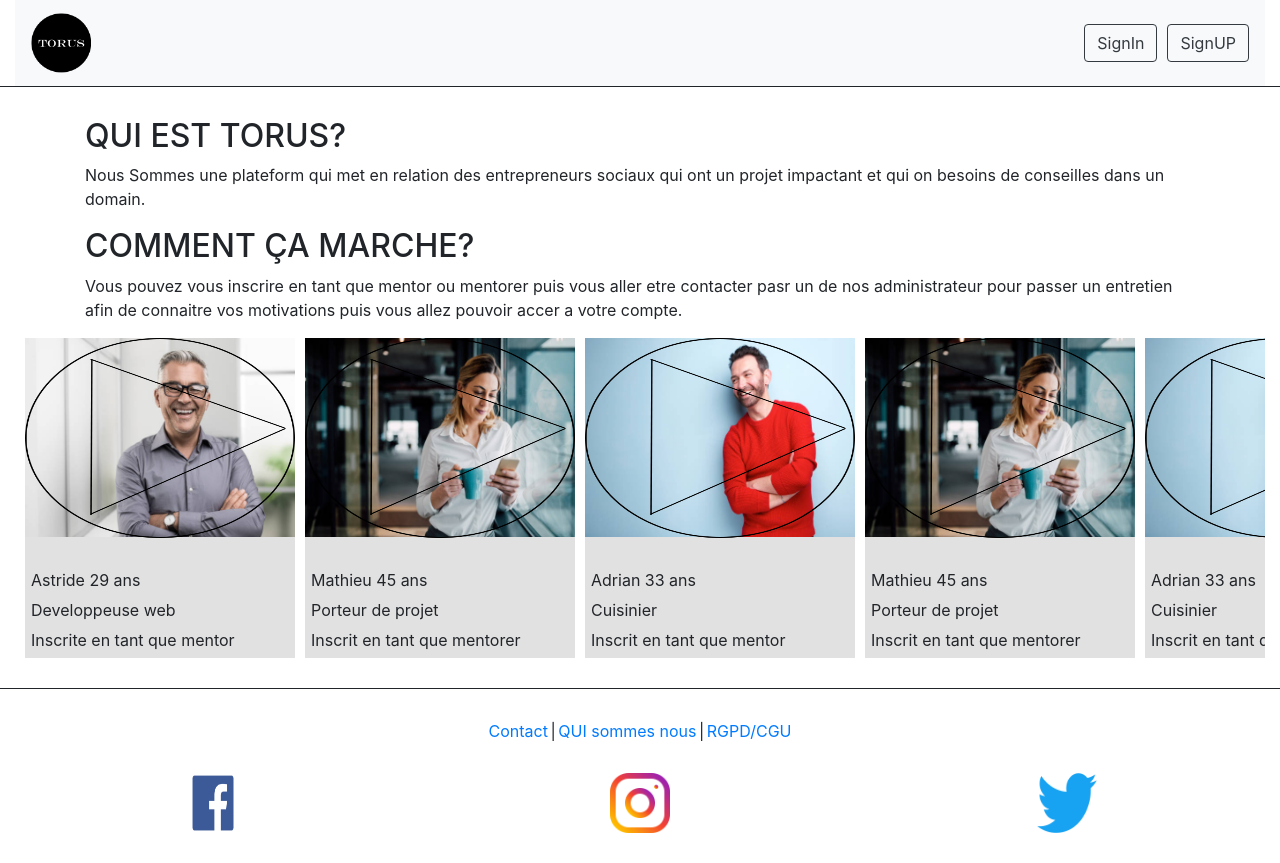
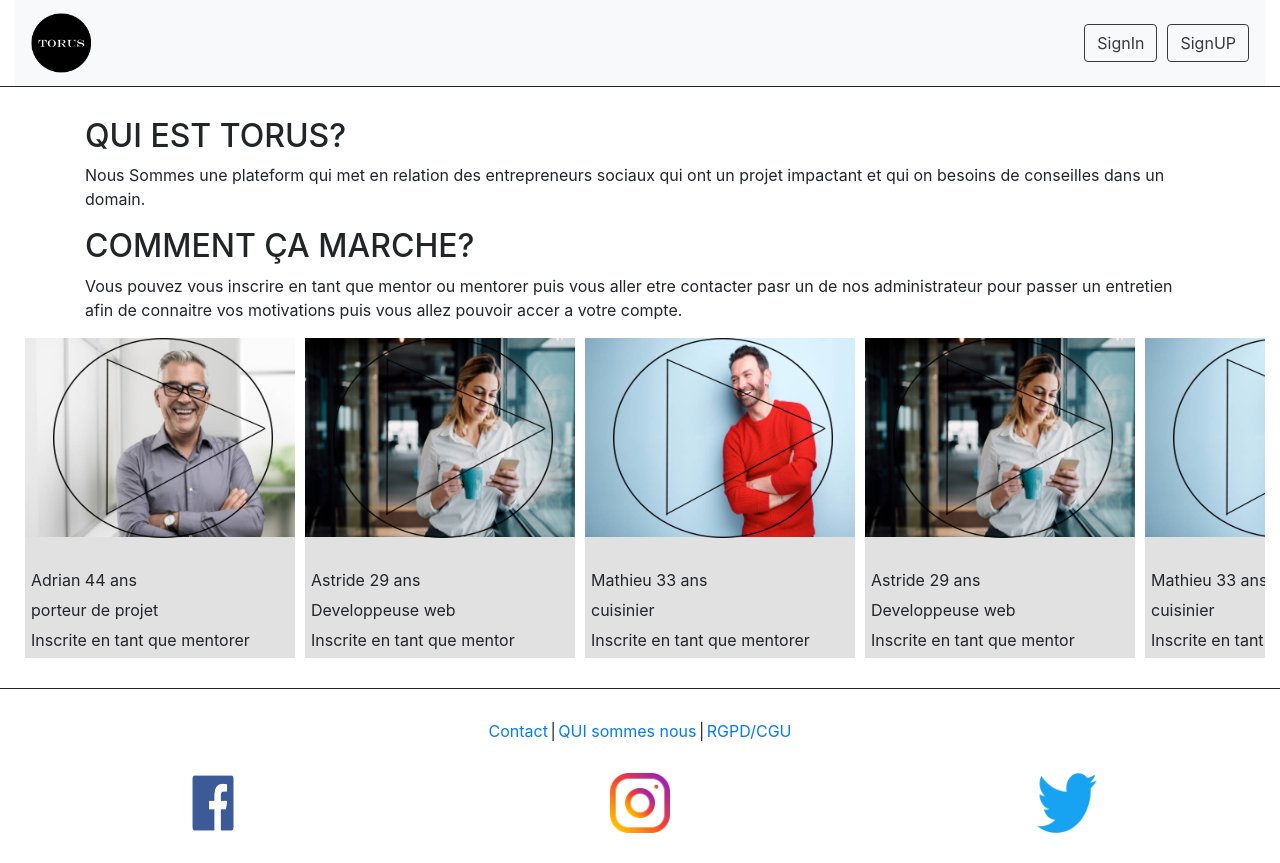
Before and after one commit to aminehadefdev/projet_pro_front, a React (Create React App) app: page / in a window 1280 px wide. Built offline with nearby package versions, Linux system fonts and the light colour scheme.

Commit message:
morcelement du code

```diff
--- a/src/App.css
+++ b/src/App.css
@@ -28,10 +28,11 @@
 }
 
 .item .img-btn{
-    width: 270px;
+    width: 220px;
     height: 200px;
     position: relative;
     z-index: 2;
+    left: 28px;
 }
 .item .img{
     width: 270px;
--- a/src/components/MainHome.js
+++ b/src/components/MainHome.js
@@ -1,68 +1,17 @@
 import React, {useState} from 'react';
-//style={{backgroundImage: `url(/assets/images/BP.png)`}}
+
+import Presentation from './Presentation'
+import Temoignage from './Temoignage'
 function MainHome(){
     return(
       <main className="container-fluid main">
-        <div className="container">
-          <div>
-            <h2>QUI EST TORUS?</h2>
-            <p>
-              Nous Sommes une plateform qui met en relation des entrepreneurs sociaux qui ont un projet impactant et qui on besoins de conseilles dans un domain.
-            </p>
-          </div>
-          <div>
-            <h2>COMMENT ÇA MARCHE?</h2>
-            <p>Vous pouvez vous inscrire en tant que mentor ou mentorer puis vous aller etre contacter pasr un de nos administrateur pour passer un entretien afin de connaitre vos motivations puis vous allez pouvoir accer a votre compte.</p>
-          </div>
-        </div>
+        <Presentation />
         <div className="container-tems">
-          <div className="item">
-            <div>
-              <img className="img-btn" src="/assets/images/BP.png" />
-              <img className="img" src="/assets/images/photo2.jpg" />
-            </div>
-            <div>
-              <p>Astride 29 ans</p>
-              <p>Developpeuse web</p>
-              <p>Inscrite en tant que mentor</p>
-            </div>
-          </div>
-          <div className="item">
-            <img className="img-btn" src="/assets/images/BP.png" />
-            <img className="img" src="/assets/images/photo3.jpg" />
-            <div>
-              <p>Mathieu 45 ans</p>
-              <p>Porteur de projet</p>
-              <p>Inscrit en tant que mentorer</p>
-            </div>
-          </div>
-          <div className="item">
-            <img className="img-btn" src="/assets/images/BP.png" />
-            <img className="img" src="/assets/images/photo4.jpg" />
-            <div>
-              <p>Adrian 33 ans</p>
-              <p>Cuisinier</p>
-              <p>Inscrit en tant que mentor</p>
-            </div>
-          </div>
-          <div className="item">
-            <img className="img-btn" src="/assets/images/BP.png" />
-            <img className="img" src="/assets/images/photo3.jpg" />
-            <div>
-              <p>Mathieu 45 ans</p>
-              <p>Porteur de projet</p>
-              <p>Inscrit en tant que mentorer</p>
-            </div>
-          </div>
-          <div className="item">
-            <img className="img-btn" src="/assets/images/BP.png" />
-            <img className="img" src="/assets/images/photo4.jpg" />
-            <div>
-              <p>Adrian 33 ans</p>
-              <p>Cuisinier</p>
-              <p>Inscrit en tant que mentor</p>
-            </div>
-          </div>
+          <Temoignage src="assets/images/photo2.jpg" personne="Adrian 44 ans" job="porteur de projet" role="mentorer"/>
+          <Temoignage src="/assets/images/photo3.jpg" personne="Astride 29 ans" job="Developpeuse web" role="mentor"/>
+          <Temoignage src="/assets/images/photo4.jpg" personne="Mathieu 33 ans" job="cuisinier" role="mentorer"/>
+          <Temoignage src="/assets/images/photo3.jpg" personne="Astride 29 ans"  job="Developpeuse web" role="mentor"/>
+          <Temoignage src="/assets/images/photo4.jpg" personne="Mathieu 33 ans"  job="cuisinier" role="mentorer"/>
         </div>
       </main>
     )
--- /dev/null
+++ b/src/components/Presentation.js
@@ -0,0 +1,20 @@
+import React, {useState} from 'react';
+
+function Presentation(){
+    return(
+        <div className="container">
+          <div>
+            <h2>QUI EST TORUS?</h2>
+            <p>
+              Nous Sommes une plateform qui met en relation des entrepreneurs sociaux qui ont un projet impactant et qui on besoins de conseilles dans un domain.
+            </p>
+          </div>
+          <div>
+            <h2>COMMENT ÇA MARCHE?</h2>
+            <p>Vous pouvez vous inscrire en tant que mentor ou mentorer puis vous aller etre contacter pasr un de nos administrateur pour passer un entretien afin de connaitre vos motivations puis vous allez pouvoir accer a votre compte.</p>
+          </div>
+        </div>
+    )
+}
+
+export default Presentation;
--- /dev/null
+++ b/src/components/Temoignage.js
@@ -0,0 +1,17 @@
+import React, {useState} from 'react';
+
+function Temoignage(props){
+    return (
+        <div className="item">
+            <img className="img-btn" src="/assets/images/BP.png" onClick={()=>{console.log('ok')}} />
+            <img className="img" src={props.src} />
+            <div>
+            <p>{props.personne}</p>
+            <p>{props.job}</p>
+            <p>Inscrite en tant que {props.role}</p>
+            </div>
+        </div>
+    )
+}
+
+export default Temoignage
```
